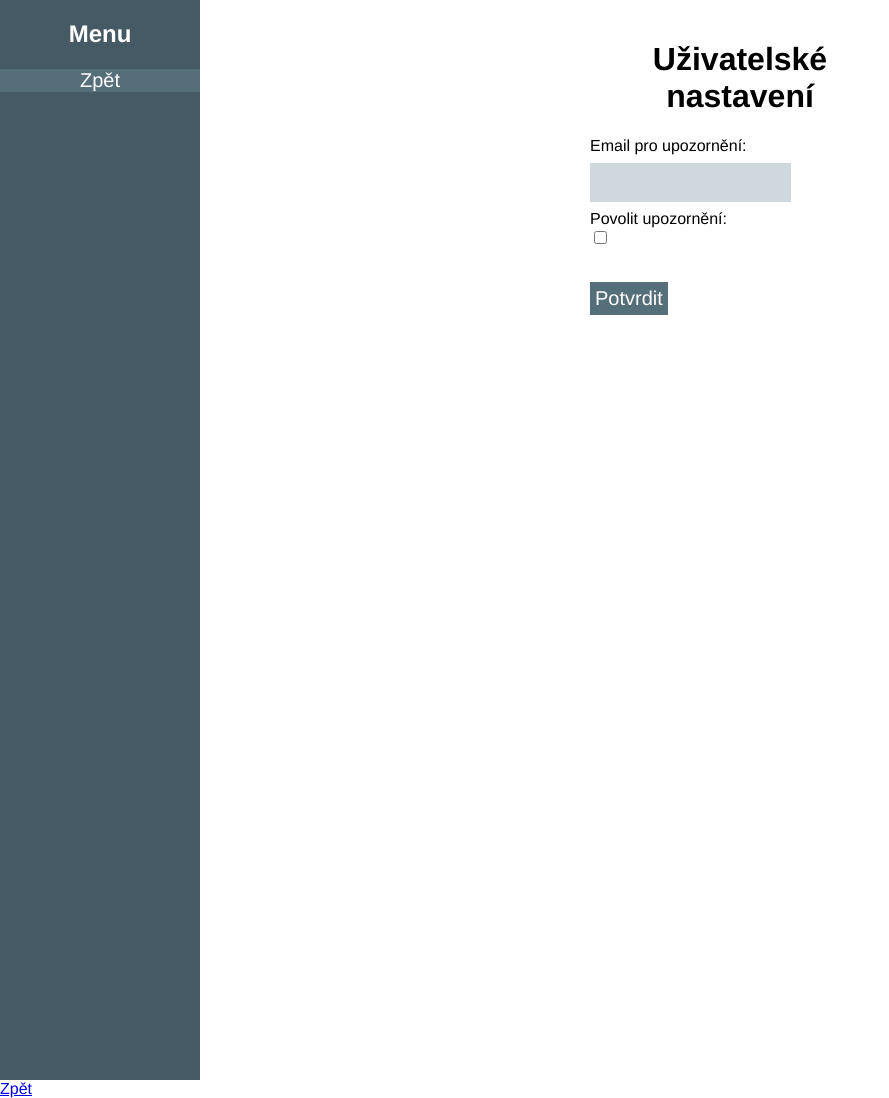
After one commit to ggljzr/mi-dip-impl, a Flask app: page /user_settings in a window 1280 px wide. The commit adds this page. Shown: the whole page, without its empty margins (0-889 px from the left). Run offline with Flask 2, Linux system fonts and the light colour scheme; the visitor is signed in with stand-in values (Sample User, id 1); some libraries are stand-ins or nearby versions.

Commit message:
basic user settings that does nothing (wip)

```diff
--- a/GarageSystem/app/mod_main/controllers.py
+++ b/GarageSystem/app/mod_main/controllers.py
@@ -3,7 +3,7 @@ from flask import Blueprint, render_template, request, redirect, url_for, flash,
 from jinja2 import Markup
 
 from .models.garage import Garage
-from .forms import GarageFormBuilder, GarageForm
+from .forms import GarageFormBuilder, GarageForm, UserSettingsForm
 from .filters import Filters
 
 from app.mod_auth.auth_utils import login_required
@@ -95,3 +95,14 @@ def delete_garage(id):
 
     flash('Garáž úspěšně smazáná')
     return redirect('/')
+
+@mod_main.route('/user_settings', methods=['GET', 'POST'])
+@login_required
+def user_settings():
+    form = UserSettingsForm(request.form)
+
+    if request.method == 'POST' and form.validate_on_submit():
+        print(request.form.to_dict())
+        flash('Nastavení uloženo')
+
+    return render_template('main/user_settings.html', form=form)
--- a/GarageSystem/app/mod_main/forms.py
+++ b/GarageSystem/app/mod_main/forms.py
@@ -1,12 +1,16 @@
 from flask_wtf import FlaskForm
-from wtforms import StringField, IntegerField, TextAreaField
+from wtforms import StringField, IntegerField, TextAreaField, BooleanField
 from wtforms.validators import NumberRange
+
+class UserSettingsForm(FlaskForm):
+    notification_mail = StringField('Email pro upozornění')
+    notifications = BooleanField('Povolit upozornění', default=True)
 
 
 class GarageForm(FlaskForm):
     tag = StringField('Označení')
     period = IntegerField('Perioda hlášení (minuty)', validators=[NumberRange(
-        1, 999, message="Perioda musí být mezi 1 a 999")])
+        1, 999, message='Perioda musí být mezi 1 a 999')])
     note = TextAreaField('Poznámka')
 
 
--- a/GarageSystem/app/templates/main/index.html
+++ b/GarageSystem/app/templates/main/index.html
@@ -13,6 +13,7 @@
             </li>
             <li class=menu_item>Nastavení</li>
             <li class=menu_item><a href='/change_password' class='menu_button'>Změna hesla</a></li>
+            <li class=menu_item><a href='/user_settings' class='menu_button'>Uživatel</a></li>
             <li class=menu_item><a href='/logout' class='menu_button'>Odhlásit</a></li>
         </ul>
     </div>
--- /dev/null
+++ b/GarageSystem/app/templates/main/user_settings.html
@@ -0,0 +1,28 @@
+<link rel= "stylesheet" type= "text/css" href= "{{ url_for('static',filename='styles.css') }}">
+
+<body>
+<div class=main_container>
+
+    <div class=menu_box>
+        <h2>Menu</h2>
+        <ul class=menu_list>
+        <li class=menu_item><a class=menu_button href='/'>Zpět</a></li>
+        </ul>
+    </div>
+
+    <div class=password_box>
+    <h1>Uživatelské nastavení</h1>
+
+    {% from "_utils.html" import render_form, render_flash %}
+
+    {{ render_flash() }}
+
+    <form class=basic_form method="POST" action="/user_settings">
+        {{ render_form(form) }}
+    </form>
+
+    </div>
+
+    <a href='/'>Zpět</a>
+
+</body>
```
